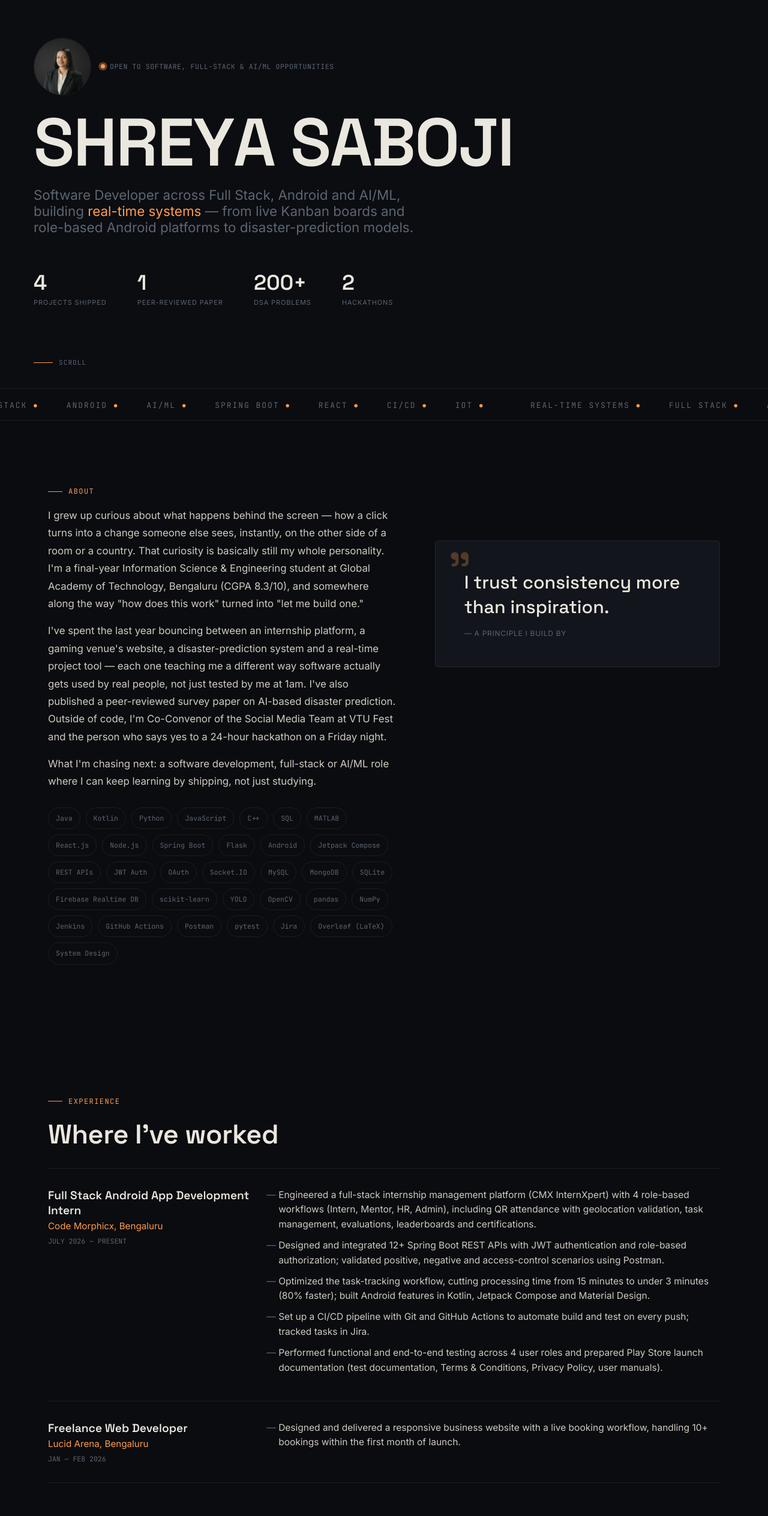
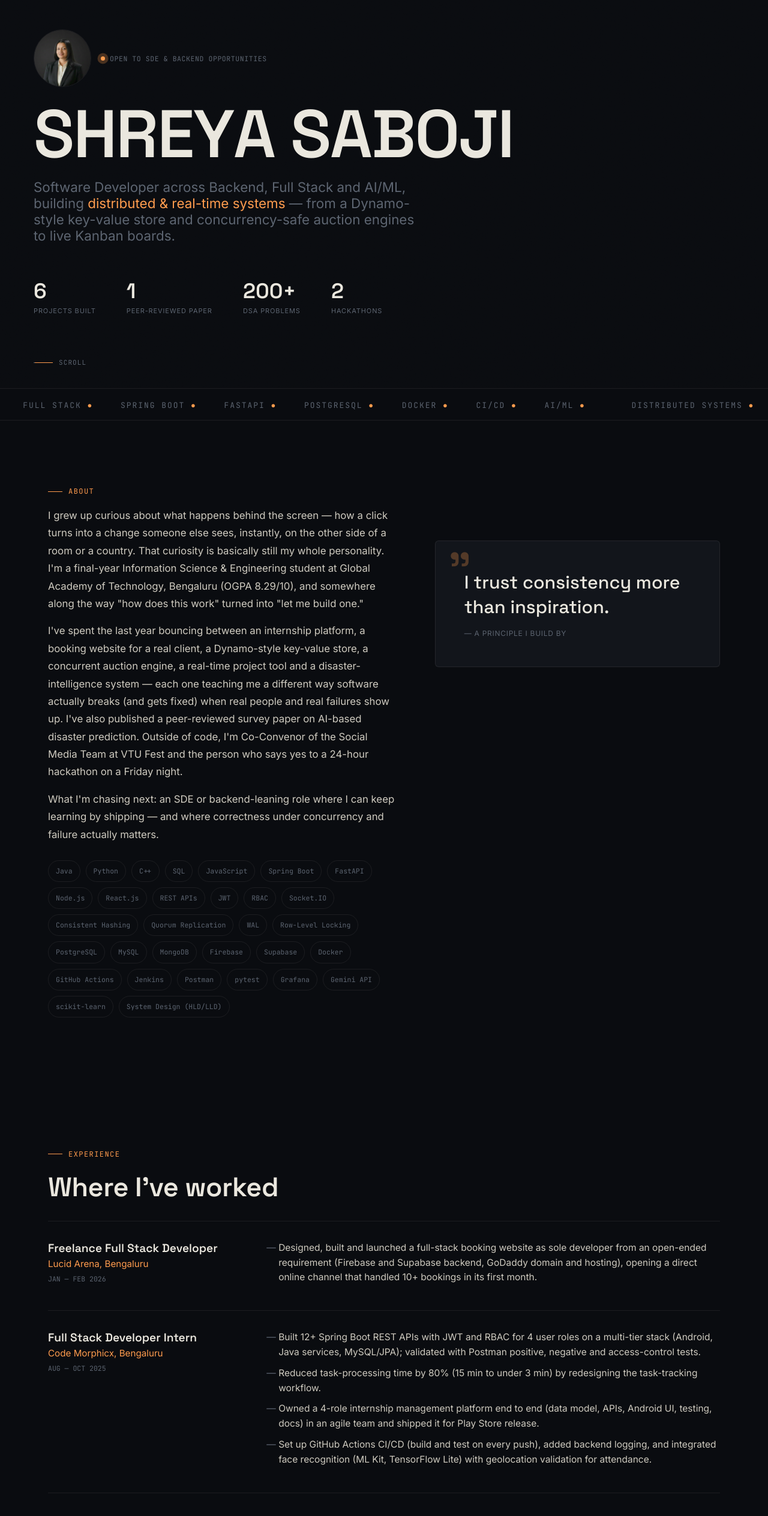
Before and after one commit to shreyacode11/shreyacode11.github.io, a plain HTML site: page index.html in a window 1280 px wide. Shown: the part 153-2680 px from the top of the page at 60% size. Drawn offline with nearby package versions, Linux system fonts and the light colour scheme.

Commit message:
Update index.html

```diff
--- a/index.html
+++ b/index.html
@@ -3,7 +3,7 @@
 <head>
 <meta charset="UTF-8">
 <meta name="viewport" content="width=device-width, initial-scale=1.0">
-<title>Shreya B Saboji — Software Developer | Full Stack · Android · AI/ML</title>
+<title>Shreya B Saboji — Software Developer | Backend · Distributed Systems · Full Stack</title>
 <link rel="preconnect" href="https://fonts.googleapis.com">
 <link rel="preconnect" href="https://fonts.gstatic.com" crossorigin>
 <link href="https://fonts.googleapis.com/css2?family=Space+Grotesk:wght@400;500;600;700&family=Inter:wght@400;500;600&family=JetBrains+Mono:wght@400;500&display=swap" rel="stylesheet">
@@ -530,12 +530,12 @@
   <div class="hero-inner" style="padding-left:clamp(20px,5vw,56px); padding-right:clamp(20px,5vw,56px);">
     <div class="hero-top-row">
       <img class="profile-photo" id="profilePhoto" src="profile.jpg" alt="Shreya B Saboji">
-      <div class="status-badge"><span class="status-dot"></span> Open to Software, Full-Stack &amp; AI/ML Opportunities </div>
+      <div class="status-badge"><span class="status-dot"></span> Open to SDE &amp; Backend Opportunities </div>
     </div>
     <h1 class="hero-name" id="heroName">SHREYA SABOJI</h1>
-    <p class="hero-role">Software Developer across Full Stack, Android and AI/ML, building <span class="accent">real-time systems</span> — from live Kanban boards and role-based Android platforms to disaster-prediction models.</p>
+    <p class="hero-role">Software Developer across Backend, Full Stack and AI/ML, building <span class="accent">distributed &amp; real-time systems</span> — from a Dynamo-style key-value store and concurrency-safe auction engines to live Kanban boards.</p>
     <div class="hero-stats">
-      <div><div class="hero-stat-num">4</div><div class="hero-stat-label">Projects Shipped</div></div>
+      <div><div class="hero-stat-num">6</div><div class="hero-stat-label">Projects Built</div></div>
       <div><div class="hero-stat-num">1</div><div class="hero-stat-label">Peer-Reviewed Paper</div></div>
       <div><div class="hero-stat-num">200+</div><div class="hero-stat-label">DSA Problems</div></div>
       <div><div class="hero-stat-num">2</div><div class="hero-stat-label">Hackathons</div></div>
@@ -546,8 +546,8 @@
 
 <div class="marquee">
   <div class="marquee-track">
-    <span class="mono">REAL-TIME SYSTEMS <span class="dot">●</span> FULL STACK <span class="dot">●</span> ANDROID <span class="dot">●</span> AI/ML <span class="dot">●</span> SPRING BOOT <span class="dot">●</span> REACT <span class="dot">●</span> CI/CD <span class="dot">●</span> IOT <span class="dot">●</span></span>
-    <span class="mono">REAL-TIME SYSTEMS <span class="dot">●</span> FULL STACK <span class="dot">●</span> ANDROID <span class="dot">●</span> AI/ML <span class="dot">●</span> SPRING BOOT <span class="dot">●</span> REACT <span class="dot">●</span> CI/CD <span class="dot">●</span> IOT <span class="dot">●</span></span>
+    <span class="mono">DISTRIBUTED SYSTEMS <span class="dot">●</span> BACKEND <span class="dot">●</span> FULL STACK <span class="dot">●</span> SPRING BOOT <span class="dot">●</span> FASTAPI <span class="dot">●</span> POSTGRESQL <span class="dot">●</span> DOCKER <span class="dot">●</span> CI/CD <span class="dot">●</span> AI/ML <span class="dot">●</span></span>
+    <span class="mono">DISTRIBUTED SYSTEMS <span class="dot">●</span> BACKEND <span class="dot">●</span> FULL STACK <span class="dot">●</span> SPRING BOOT <span class="dot">●</span> FASTAPI <span class="dot">●</span> POSTGRESQL <span class="dot">●</span> DOCKER <span class="dot">●</span> CI/CD <span class="dot">●</span> AI/ML <span class="dot">●</span></span>
   </div>
 </div>
 
@@ -557,21 +557,11 @@
     <div class="eyebrow">About</div>
     <div class="about-grid">
       <div class="about-bio reveal">
-        <p>I grew up curious about what happens behind the screen — how a click turns into a change someone else sees, instantly, on the other side of a room or a country. That curiosity is basically still my whole personality. I'm a final-year Information Science &amp; Engineering student at Global Academy of Technology, Bengaluru (CGPA 8.3/10), and somewhere along the way "how does this work" turned into "let me build one."</p>
-        <p>I've spent the last year bouncing between an internship platform, a gaming venue's website, a disaster-prediction system and a real-time project tool — each one teaching me a different way software actually gets used by real people, not just tested by me at 1am. I've also published a peer-reviewed survey paper on AI-based disaster prediction. Outside of code, I'm Co-Convenor of the Social Media Team at VTU Fest and the person who says yes to a 24-hour hackathon on a Friday night.</p>
-        <p>What I'm chasing next: a software development, full-stack or AI/ML role where I can keep learning by shipping, not just studying.</p>
+        <p>I grew up curious about what happens behind the screen — how a click turns into a change someone else sees, instantly, on the other side of a room or a country. That curiosity is basically still my whole personality. I'm a final-year Information Science &amp; Engineering student at Global Academy of Technology, Bengaluru (OGPA 8.29/10), and somewhere along the way "how does this work" turned into "let me build one."</p>
+        <p>I've spent the last year bouncing between an internship platform, a booking website for a real client, a Dynamo-style key-value store, a concurrent auction engine, a real-time project tool and a disaster-intelligence system — each one teaching me a different way software actually breaks (and gets fixed) when real people and real failures show up. I've also published a peer-reviewed survey paper on AI-based disaster prediction. Outside of code, I'm Co-Convenor of the Social Media Team at VTU Fest and the person who says yes to a 24-hour hackathon on a Friday night.</p>
+        <p>What I'm chasing next: an SDE or backend-leaning role where I can keep learning by shipping — and where correctness under concurrency and failure actually matters.</p>
         <div class="chip-row">
-          <span class="chip">Java</span><span class="chip">Kotlin</span><span class="chip">Python</span>
-          <span class="chip">JavaScript</span><span class="chip">C++</span><span class="chip">SQL</span>
-          <span class="chip">MATLAB</span><span class="chip">React.js</span><span class="chip">Node.js</span>
-          <span class="chip">Spring Boot</span><span class="chip">Flask</span><span class="chip">Android</span>
-          <span class="chip">Jetpack Compose</span><span class="chip">REST APIs</span><span class="chip">JWT Auth</span>
-          <span class="chip">OAuth</span><span class="chip">Socket.IO</span><span class="chip">MySQL</span>
-          <span class="chip">MongoDB</span><span class="chip">SQLite</span><span class="chip">Firebase Realtime DB</span>
-          <span class="chip">scikit-learn</span><span class="chip">YOLO</span><span class="chip">OpenCV</span>
-          <span class="chip">pandas</span><span class="chip">NumPy</span><span class="chip">Jenkins</span>
-          <span class="chip">GitHub Actions</span><span class="chip">Postman</span><span class="chip">pytest</span>
-          <span class="chip">Jira</span><span class="chip">Overleaf (LaTeX)</span><span class="chip">System Design</span>
+          <span class="chip">Java</span><span class="chip">Python</span><span class="chip">C++</span><span class="chip">SQL</span><span class="chip">JavaScript</span><span class="chip">Spring Boot</span><span class="chip">FastAPI</span><span class="chip">Node.js</span><span class="chip">React.js</span><span class="chip">REST APIs</span><span class="chip">JWT</span><span class="chip">RBAC</span><span class="chip">Socket.IO</span><span class="chip">Consistent Hashing</span><span class="chip">Quorum Replication</span><span class="chip">WAL</span><span class="chip">Row-Level Locking</span><span class="chip">PostgreSQL</span><span class="chip">MySQL</span><span class="chip">MongoDB</span><span class="chip">Firebase</span><span class="chip">Supabase</span><span class="chip">Docker</span><span class="chip">GitHub Actions</span><span class="chip">Jenkins</span><span class="chip">Postman</span><span class="chip">pytest</span><span class="chip">Grafana</span><span class="chip">Gemini API</span><span class="chip">scikit-learn</span><span class="chip">System Design (HLD/LLD)</span>
         </div>
       </div>
       <div class="reveal">
@@ -594,30 +584,29 @@
 
     <div class="exp-item reveal">
       <div class="exp-meta">
-        <div class="role">Full Stack Android App Development Intern</div>
-        <div class="org">Code Morphicx, Bengaluru</div>
-        <div class="dur">July 2026 — Present</div>
+        <div class="role">Freelance Full Stack Developer</div>
+        <div class="org">Lucid Arena, Bengaluru</div>
+        <div class="dur">Jan — Feb 2026</div>
       </div>
-      <div>
       <ul class="exp-bullets">
-          <li>Engineered a full-stack internship management platform (CMX InternXpert) with 4 role-based workflows (Intern, Mentor, HR, Admin), including QR attendance with geolocation validation, task management, evaluations, leaderboards and certifications.</li>
-          <li>Designed and integrated 12+ Spring Boot REST APIs with JWT authentication and role-based authorization; validated positive, negative and access-control scenarios using Postman.</li>
-          <li>Optimized the task-tracking workflow, cutting processing time from 15 minutes to under 3 minutes (80% faster); built Android features in Kotlin, Jetpack Compose and Material Design.</li>
-          <li>Set up a CI/CD pipeline with Git and GitHub Actions to automate build and test on every push; tracked tasks in Jira.</li>
-          <li>Performed functional and end-to-end testing across 4 user roles and prepared Play Store launch documentation (test documentation, Terms &amp; Conditions, Privacy Policy, user manuals).</li>
-        </ul>
-      </div>
+        <li>Designed, built and launched a full-stack booking website as sole developer from an open-ended requirement (Firebase and Supabase backend, GoDaddy domain and hosting), opening a direct online channel that handled 10+ bookings in its first month.</li>
+      </ul>
     </div>
 
     <div class="exp-item reveal">
       <div class="exp-meta">
-        <div class="role">Freelance Web Developer</div>
-        <div class="org">Lucid Arena, Bengaluru</div>
-        <div class="dur">Jan — Feb 2026</div>
+        <div class="role">Full Stack Developer Intern</div>
+        <div class="org">Code Morphicx, Bengaluru</div>
+        <div class="dur">Aug — Oct 2025</div>
       </div>
+      <div>
       <ul class="exp-bullets">
-        <li>Designed and delivered a responsive business website with a live booking workflow, handling 10+ bookings within the first month of launch.</li>
-      </ul>
+          <li>Built 12+ Spring Boot REST APIs with JWT and RBAC for 4 user roles on a multi-tier stack (Android, Java services, MySQL/JPA); validated with Postman positive, negative and access-control tests.</li>
+          <li>Reduced task-processing time by 80% (15 min to under 3 min) by redesigning the task-tracking workflow.</li>
+          <li>Owned a 4-role internship management platform end to end (data model, APIs, Android UI, testing, docs) in an agile team and shipped it for Play Store release.</li>
+          <li>Set up GitHub Actions CI/CD (build and test on every push), added backend logging, and integrated face recognition (ML Kit, TensorFlow Lite) with geolocation validation for attendance.</li>
+        </ul>
+      </div>
     </div>
 </div>
 </section>
@@ -645,40 +634,59 @@
 
     <div class="project-compact-grid">
       <div class="project-card-sm reveal">
-        <div class="project-tag">Flagship — Real-Time PM Tool</div>
-        <h4>Priorit</h4>
-        <p>Full-stack collaborative project-management platform with Kanban-based task management and role-based permissions, supporting 10–15 concurrent users during testing. Real-time task sync via Socket.IO delivers updates across active users within 1–2 seconds. JWT authentication and Gmail email verification secure 10+ test user accounts; tested with Postman and deployed on Vercel and Render.</p>
+        <div class="project-tag">Flagship — Distributed Systems</div>
+        <h4>Distributed Key-Value Store</h4>
+        <p>Dynamo-style, leaderless 5-node key-value store. Consistent hashing with 128 virtual nodes spreads keys evenly and moves only ~1/N of keys on membership change. Quorum replication (N=3, W=2, R=2), heartbeat failure detection, read repair and tombstones; returns 503 rather than stale data when quorum is lost. Write-ahead log with fsync, crash recovery by replay, log compaction and a sorted index for prefix range scans in O(log n + k). 16 passing tests incl. end-to-end runs on five real node processes with mid-test kills; benchmarked 504 requests with 0 errors on 5 nodes and 99.78% success (450/451) with one node down.</p>
         <div class="project-stack">
-          <span class="chip">React.js</span><span class="chip">Node.js</span><span class="chip">MongoDB</span><span class="chip">Socket.IO</span><span class="chip">JWT</span><span class="chip">Gmail Verification</span>
+          <span class="chip">Python</span><span class="chip">FastAPI</span><span class="chip">Distributed Systems</span><span class="chip">Docker</span><span class="chip">GitHub Actions</span>
         </div>
       </div>
 
       <div class="project-card-sm reveal">
-        <div class="project-tag">AI/ML — Disaster Prediction &amp; Rescue</div>
-        <h4>CRISISINTEL</h4>
-        <p>AI/ML platform with 2 role-based portals (Admin, Public) for disaster prediction and rescue coordination, integrating YOLO injured-person detection on drone frames, the Gemini API and Telegram alerts. Compared Random Forest, SVM and Logistic Regression for flood, cyclone and earthquake prediction: 91.9% test accuracy on earthquake and ~100% on flood and cyclone (28,881 test samples). Pytest tests and a Jenkins CI pipeline build accuracy reports on every push.</p>
+        <div class="project-tag">Backend — Concurrency</div>
+        <h4>British Auction RFQ System</h4>
+        <p>Procurement bidding service that ranks suppliers L1, L2, L3 in real time, with British-auction rules (auto close-time extension, forced close). Eliminated lost updates and invalid bids under concurrent requests with PostgreSQL row-level locking (SELECT ... FOR UPDATE); containerized with Docker Compose for one-command setup.</p>
         <div class="project-stack">
-          <span class="chip">Python</span><span class="chip">Flask</span><span class="chip">SQLite</span><span class="chip">scikit-learn</span><span class="chip">YOLO</span><span class="chip">Jenkins</span><span class="chip">pytest</span>
+          <span class="chip">Python</span><span class="chip">FastAPI</span><span class="chip">PostgreSQL</span><span class="chip">Docker Compose</span>
         </div>
       </div>
 
       <div class="project-card-sm reveal">
-        <div class="project-tag">IoT + Web</div>
-        <h4>CartEye</h4>
-        <p>IoT-enabled smart shopping cart using ESP32, load cells, and ultrasonic sensors, achieving ~80% item-detection accuracy during demo testing. Web app performs real-time weight-to-product matching via Firebase, processing 15–20 test transactions during demo.</p>
+        <div class="project-tag">Real-Time PM Tool</div>
+        <h4>PriorIt</h4>
+        <p>Real-time Kanban workspace syncing updates in 1–2 s across 10–15 concurrent users via Socket.IO. Secured with JWT, Admin/Member/Viewer RBAC, Joi/Zod validation, Helmet and rate limiting. Morgan logging and a /health endpoint; deployed on Vercel, Render and MongoDB Atlas with Grafana dashboards.</p>
         <div class="project-stack">
-          <span class="chip">ESP32</span><span class="chip">Load Cell</span><span class="chip">Ultrasonic Sensor</span><span class="chip">Firebase</span>
+          <span class="chip">React</span><span class="chip">Node.js</span><span class="chip">MongoDB</span><span class="chip">Socket.IO</span><span class="chip">JWT</span><span class="chip">Grafana</span>
+        </div>
+      </div>
+
+      <div class="project-card-sm reveal">
+        <div class="project-tag">AI/ML — Disaster Intelligence</div>
+        <h4>CrisisIntel</h4>
+        <p>Flask platform combining Gemini analysis, YOLO injured-person detection on drone frames, Folium maps and Telegram alerts. Compared Random Forest, SVM and Logistic Regression for flood, cyclone and earthquake prediction on 28,881 test samples (91.9% accuracy on earthquake, ~100% on flood and cyclone). 5 pytest tests and a 4-stage Jenkins CI/CD pipeline.</p>
+        <div class="project-stack">
+          <span class="chip">Python</span><span class="chip">Flask</span><span class="chip">Gemini API</span><span class="chip">YOLO</span><span class="chip">scikit-learn</span><span class="chip">Jenkins</span><span class="chip">pytest</span>
+        </div>
+      </div>
+
+      <div class="project-card-sm reveal">
+        <div class="project-tag">AI DevOps</div>
+        <h4>ForgeOps AI</h4>
+        <p>AI DevOps and incident-management tool with latency/error-rate dashboards and an AI-assisted incident workflow featuring human approval steps and full audit logging on PostgreSQL.</p>
+        <div class="project-stack">
+          <span class="chip">FastAPI</span><span class="chip">React</span><span class="chip">PostgreSQL</span>
         </div>
       </div>
 
       <div class="project-card-sm reveal">
         <div class="project-tag">Publication — Peer-Reviewed</div>
-        <h4>A Survey on AI-Based Disaster Prediction and Intelligent Rescue Management System</h4>
-        <p>Published in the Journal of Artificial Intelligence and Information Management (JAIIM), Theta Publishers, Vol. 1, Issue 1, 2026. Written in LaTeX using Overleaf.</p>
+        <h4>A Survey on AI-Based Disaster Intelligence System for Prioritized Request to Alarm Natural Disaster</h4>
+        <p>Published in the Journal of Artificial Intelligence and Information Management (JAIIM), Theta Publishers, 2026 (peer-reviewed).</p>
         <div class="project-stack">
-          <span class="chip">AI/ML</span><span class="chip">Disaster Prediction</span><span class="chip">Research</span><span class="chip">Overleaf</span>
+          <span class="chip">AI/ML</span><span class="chip">Disaster Intelligence</span><span class="chip">Research</span>
         </div>
       </div>
+
     </div>
   </div>
 </section>
@@ -695,7 +703,7 @@
         <a href="https://github.com/shreyacode11" target="_blank" rel="noopener">GitHub</a>
         <a href="https://x.com/" target="_blank" rel="noopener">X</a>
         <!-- TODO Shreya: swap the X link above for your actual handle -->
-        <a href="assets/Shreya_Saboji_Resume.pdf" download="Shreya_Saboji_Resume.pdf">Resume ↓</a>
+        <a href="Shreya_Saboji_Resume.pdf" download="Shreya_Saboji_Resume.pdf">Resume ↓</a>
       </div>
       <div class="footer-meta mono">Bengaluru, India · © 2026</div>
     </div>
@@ -903,9 +911,10 @@ window.addEventListener('load', () => {
 
   /* ---------- ask-me chatbot (static Q&A, no API calls) ---------- */
   const QA = [
-    { emoji:"🎓", q:"What's her education background?", a:"She's pursuing a B.E. in Information Science & Engineering at Global Academy of Technology (VTU), Bengaluru (Aug 2023 – Jul 2027), with a CGPA of 8.3/10." },
-    { emoji:"⚡", q:"What makes her different?", a:"She doesn't just complete assignments — she's built a full-stack Android internship platform, a freelance client project, an AI/ML disaster-prediction system and a real-time project tool, and published a peer-reviewed paper. Each one solves a real problem end-to-end rather than following a tutorial.", feature:true },
-    { emoji:"🧩", q:"What are her strengths and weaknesses?", a:"Strength: she picks up new stacks fast and ships full features solo, from auth and APIs to UI, testing and CI/CD. She's candid that she's still building depth in large-scale system design — something she's actively growing into through her current internship." },
+    { emoji:"🎓", q:"What's her education background?", a:"She's pursuing a B.E. in Information Science & Engineering at Global Academy of Technology (VTU), Bengaluru (Aug 2023 – Jul 2027), with an OGPA of 8.29/10." },
+    { emoji:"⚡", q:"What makes her different?", a:"She doesn't just complete assignments — she's built a Dynamo-style distributed key-value store with quorum replication and a write-ahead log, a concurrency-safe auction engine, a full-stack Android internship platform and a real-time project tool, delivered a freelance client project, and published a peer-reviewed paper. Each one solves a real problem end-to-end rather than following a tutorial.", feature:true },
+    { emoji:"🧩", q:"What are her strengths and weaknesses?", a:"Strength: she picks up new stacks fast and ships full features solo, from auth and APIs to UI, testing and CI/CD. She's candid that she's still building depth in large-scale production system design — something she's actively growing into through projects like her distributed key-value store." },
+    { emoji:"🛠️", q:"What backend depth does she have?", a:"Dynamo-style consistent hashing, quorum replication, write-ahead logging with crash recovery, PostgreSQL row-level locking for concurrency, JWT/RBAC-secured Spring Boot and FastAPI services, and Docker plus CI/CD. She has also solved 200+ DSA problems." },
     { emoji:"🚀", q:"What's her favorite part of building?", a:"That moment a feature goes from idea to something a real user can click and see work — especially real-time stuff, like watching a task update sync instantly across two screens." }
   ];
   const chatToggle = document.getElementById('chatToggle');
```
